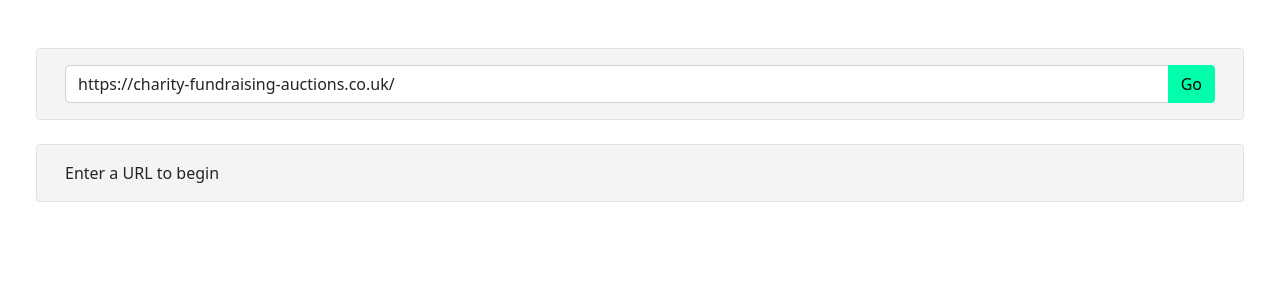
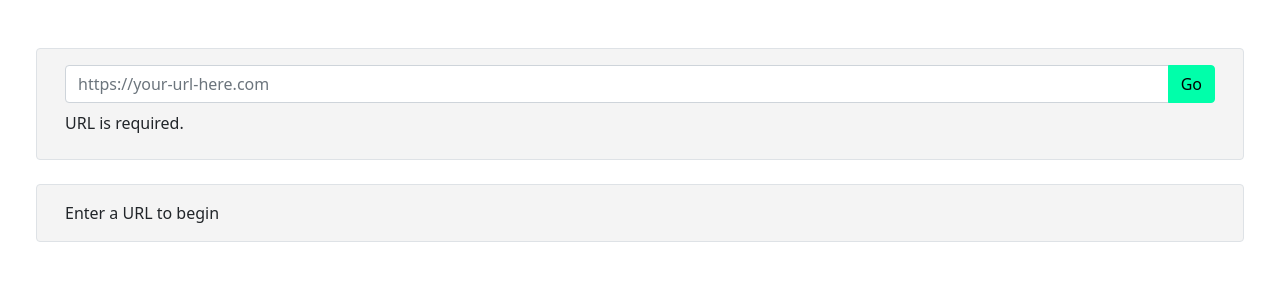
Before and after one commit to arron1993/svgscraper.arron.id, an Angular app in the folder ng-svg-scraper/: page / in a window 1280 px wide. Shown: the top 300 px of the page. Built offline with nearby package versions, Linux system fonts and the light colour scheme.

Commit message:
fixed string interpolation in page service, removed hardcoded url

```diff
--- a/ng-svg-scraper/src/app/scraper/pages/scraper-page/scraper-page.component.html
+++ b/ng-svg-scraper/src/app/scraper/pages/scraper-page/scraper-page.component.html
@@ -2,16 +2,20 @@
   <div class="col-12">
     <form #scraperForm="ngForm" (ngSubmit)="scrape()">
       <div class="input-group">
-                <input pattern="^(https?://).*" required [(ngModel)]="url"  #url_="ngModel" class="form-control" name="url"/>
-                <button class="btn btn-green" type="submit"> Go </button>
+        <input
+          placeholder="https://your-url-here.com"
+          pattern="^(https?://).*"
+          required
+          [(ngModel)]="url"
+          #url_="ngModel"
+          class="form-control"
+          name="url"
+        />
+        <button class="btn btn-green" type="submit">Go</button>
       </div>
       <div *ngIf="url_.invalid" class="py-2">
-                <div *ngIf="url_.errors.required">
-                    URL is required.
-                </div>
-                <div *ngIf="url_.errors.pattern">
-                    Not a valid url
-                 </div>
+        <div *ngIf="url_.errors.required">URL is required.</div>
+        <div *ngIf="url_.errors.pattern">Not a valid url</div>
       </div>
     </form>
   </div>
@@ -20,15 +24,21 @@
 <ng-container *ngIf="result; else noResult">
   <ng-container *ngIf="result.success; else scrapeFailed">
     <ng-container *ngIf="result.svgs.length > 0; else noSVGs">
-            <div #svgRow class="row my-4 p-3 border bg-light-grey rounded" *ngFor="let svg of result.svgs; let i = index">
-                <div class="col-12 col-lg-8 ">
-                    <div class="svg-wrapper" [innerHTML]="getSVG(svg)">
+      <div
+        #svgRow
+        class="row my-4 p-3 border bg-light-grey rounded"
+        *ngFor="let svg of result.svgs; let i = index"
+      >
+        <div class="col-12 col-lg-8">
+          <div class="svg-wrapper" [innerHTML]="getSVG(svg)"></div>
         </div>
-                </div>
-                <div class="col-12 col-lg-4 d-flex align-items-center justify-content-end">
-                    <button class="btn btn-purple me-2" (click)="invert(svgRow)"> Invert Background </button>
-                    <a [href]="download(svg)" download="svg-{{i}}.svg">
-
+        <div
+          class="col-12 col-lg-4 d-flex align-items-center justify-content-end"
+        >
+          <button class="btn btn-purple me-2" (click)="invert(svgRow)">
+            Invert Background
+          </button>
+          <a [href]="download(svg)" download="svg-{{ i }}.svg">
             <button class="btn btn-blue">Download</button>
           </a>
         </div>
@@ -36,27 +46,20 @@
     </ng-container>
     <ng-template #noSVGs>
       <div class="row my-4 p-3 border bg-light-grey rounded">
-                <div class="col-12">
-                    No SVGs where found
-                </div>
+        <div class="col-12">No SVGs where found</div>
       </div>
     </ng-template>
   </ng-container>
 
-
   <ng-template #scrapeFailed>
     <div class="row my-4 p-3 border bg-light-grey rounded">
-            <div class="col-12">
-                Error scraping website
-            </div>
+      <div class="col-12">Error scraping website</div>
     </div>
   </ng-template>
 </ng-container>
 
 <ng-template #noResult>
   <div class="row my-4 p-3 border bg-light-grey rounded">
-        <div class="col-12">
-            Enter a URL to begin
-        </div>
+    <div class="col-12">Enter a URL to begin</div>
   </div>
 </ng-template>
--- a/ng-svg-scraper/src/app/scraper/pages/scraper-page/scraper-page.component.ts
+++ b/ng-svg-scraper/src/app/scraper/pages/scraper-page/scraper-page.component.ts
@@ -1,44 +1,43 @@
 import { Component, OnInit } from '@angular/core';
 import { PageService } from '../../services/page.service';
-import {DomSanitizer} from '@angular/platform-browser'
+import { DomSanitizer } from '@angular/platform-browser';
 
 @Component({
   selector: 'app-scraper-page',
   templateUrl: './scraper-page.component.html',
-  styleUrls: ['./scraper-page.component.scss']
+  styleUrls: ['./scraper-page.component.scss'],
 })
 export class ScraperPageComponent implements OnInit {
-  fileUrl;
-  url = "https://charity-fundraising-auctions.co.uk/";
+  url = '';
 
   result = null;
-  constructor(private ps: PageService, private sanitizer: DomSanitizer) { }
+  constructor(private ps: PageService, private sanitizer: DomSanitizer) {}
 
-  ngOnInit(): void {
-  }
+  ngOnInit(): void {}
 
   scrape() {
-    this.ps.get(this.url).subscribe(resp => {
+    this.ps.get(this.url).subscribe((resp) => {
       this.result = resp;
-    })
+    });
   }
 
   getSVG(svg) {
-    return this.sanitizer.bypassSecurityTrustHtml(svg) ;
+    return this.sanitizer.bypassSecurityTrustHtml(svg);
   }
 
   download(svg) {
     const blob = new Blob([svg], { type: 'application/octet-stream' });
 
-    return this.sanitizer.bypassSecurityTrustResourceUrl(window.URL.createObjectURL(blob));
+    return this.sanitizer.bypassSecurityTrustResourceUrl(
+      window.URL.createObjectURL(blob)
+    );
   }
 
   invert(row) {
-    if (row.classList.contains("bg-dark-grey")) {
-      row.classList.remove("bg-dark-grey");
+    if (row.classList.contains('bg-dark-grey')) {
+      row.classList.remove('bg-dark-grey');
     } else {
-      row.classList.add("bg-dark-grey");
+      row.classList.add('bg-dark-grey');
     }
-
   }
 }
--- a/ng-svg-scraper/src/app/scraper/services/page.service.ts
+++ b/ng-svg-scraper/src/app/scraper/services/page.service.ts
@@ -7,7 +7,7 @@ import { environment } from '../../../environments/environment';
   providedIn: 'root',
 })
 export class PageService {
-  endpoint = '${environment.apiEndpoint}/api/scrape';
+  endpoint = `${environment.apiEndpoint}/api/scrape`;
   constructor(private http: HttpClient) {}
 
   get(url) {
```
Lines whose indentation alone changed are shown as unchanged.
